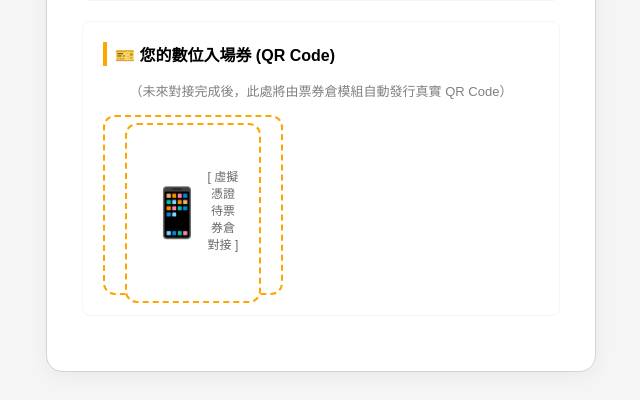
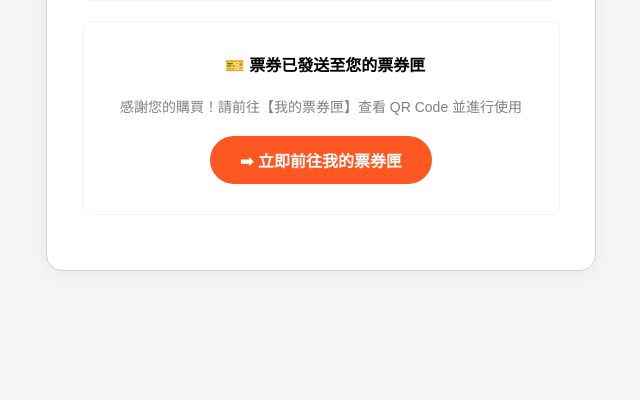
Before and after one commit to jasonzheng0115-creator/TKA101G1_MapIt, a Spring app: template src/main/resources/templates/front-end/cart/success.html in a window 1280 px wide. Shown: the part 584-984 px from the top of the page, without its empty margins (319-959 px from the left). After the commit the page ends 855 px from the top, so only its background shows below. Run offline with Thymeleaf, Linux system fonts and the light colour scheme; the template is opened without the code that fills it, so the values that code supplies are empty; some of the project's set-up classes (security, data sources, template engines, error pages and the like) are left out, and stand-ins take their place; database files in the repository are not loaded.

Commit message:
修改訂購完成下方的票券匣，直接引導至我的票券匣查看QRCode

```diff
--- a/src/main/resources/templates/front-end/cart/success.html
+++ b/src/main/resources/templates/front-end/cart/success.html
@@ -199,16 +199,15 @@
 			</table>
 		</div>
 
-		<div class="ticket-box">
-			<h3>🎫 您的數位入場券 (QR Code)</h3>
-			<p style="color: gray; font-size: 13px;">（未來對接完成後，此處將由票券倉模組自動發行真實 QR Code）</p>
-
-			<div class="qrcode-placeholder">
-				<div class="qrcode-placeholder">
-					<span style="font-size: 48px;">📱</span>
-					<p style="font-size: 12px; margin-top: 5px; color: dimgray;">[ 虛擬憑證 待票券倉對接 ]</p>
-				</div>
+		<!-- ====Sasha修改==== -->
+		<div class="ticket-box text-center" style="padding: 30px 20px;">
+			<h3 style="text-align: center; border-left: none; margin-bottom: 20px;">🎫 票券已發送至您的票券匣</h3>
+			<p style="color: gray; font-size: 14px; margin-bottom: 20px;">感謝您的購買！請前往【我的票券匣】查看 QR Code 並進行使用</p>
+			<a th:href="@{/customer/ticket}" class="btn-custom-primary" style="background-color: #ff5722; color: white; padding: 12px 30px; border-radius: 25px; text-decoration: none; font-weight: bold; display: inline-block; transition: background-color 0.2s;">
+				➡︎ 立即前往我的票券匣
+			</a>
 		</div>
+		<!-- ================ -->
 
 	</div>
 
```
